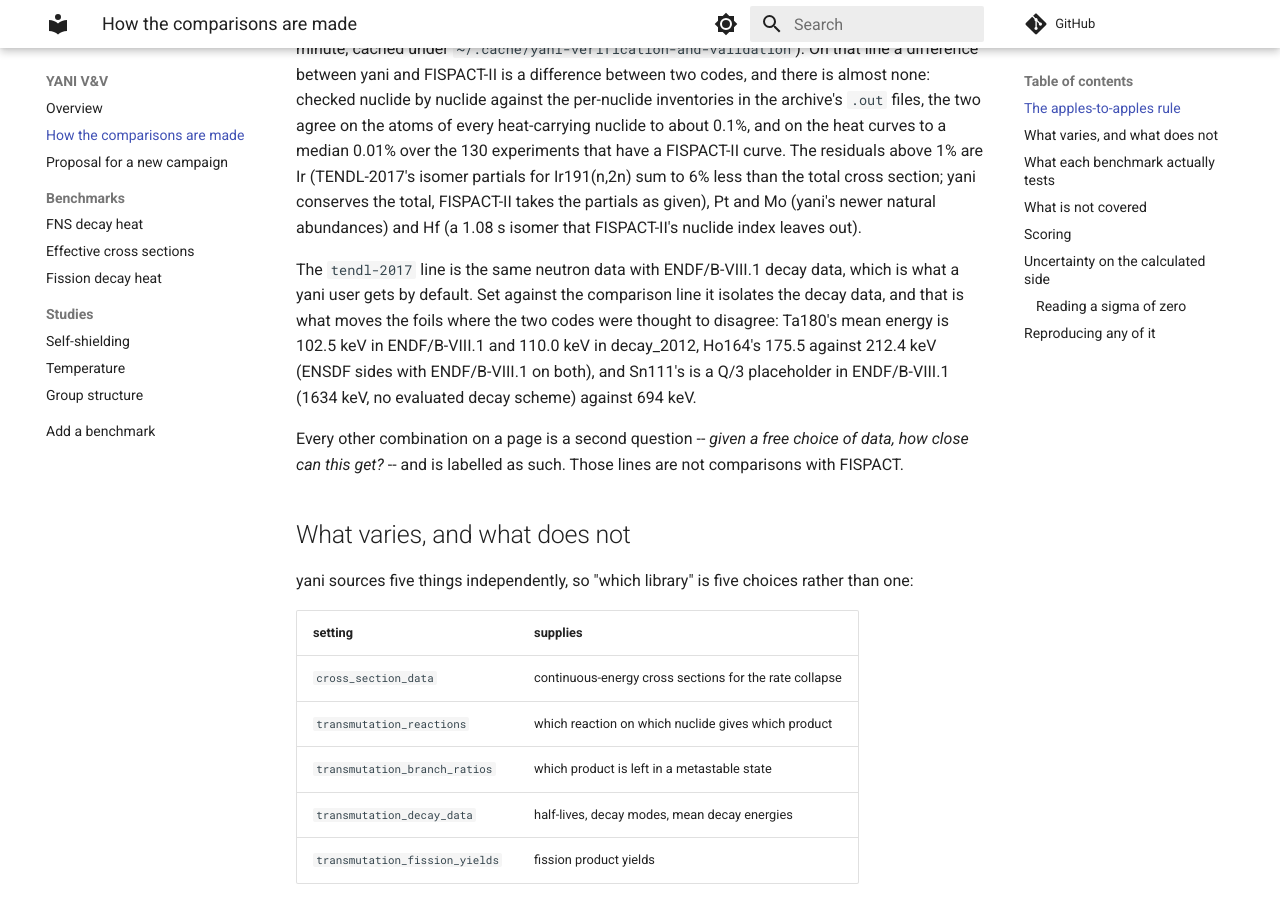
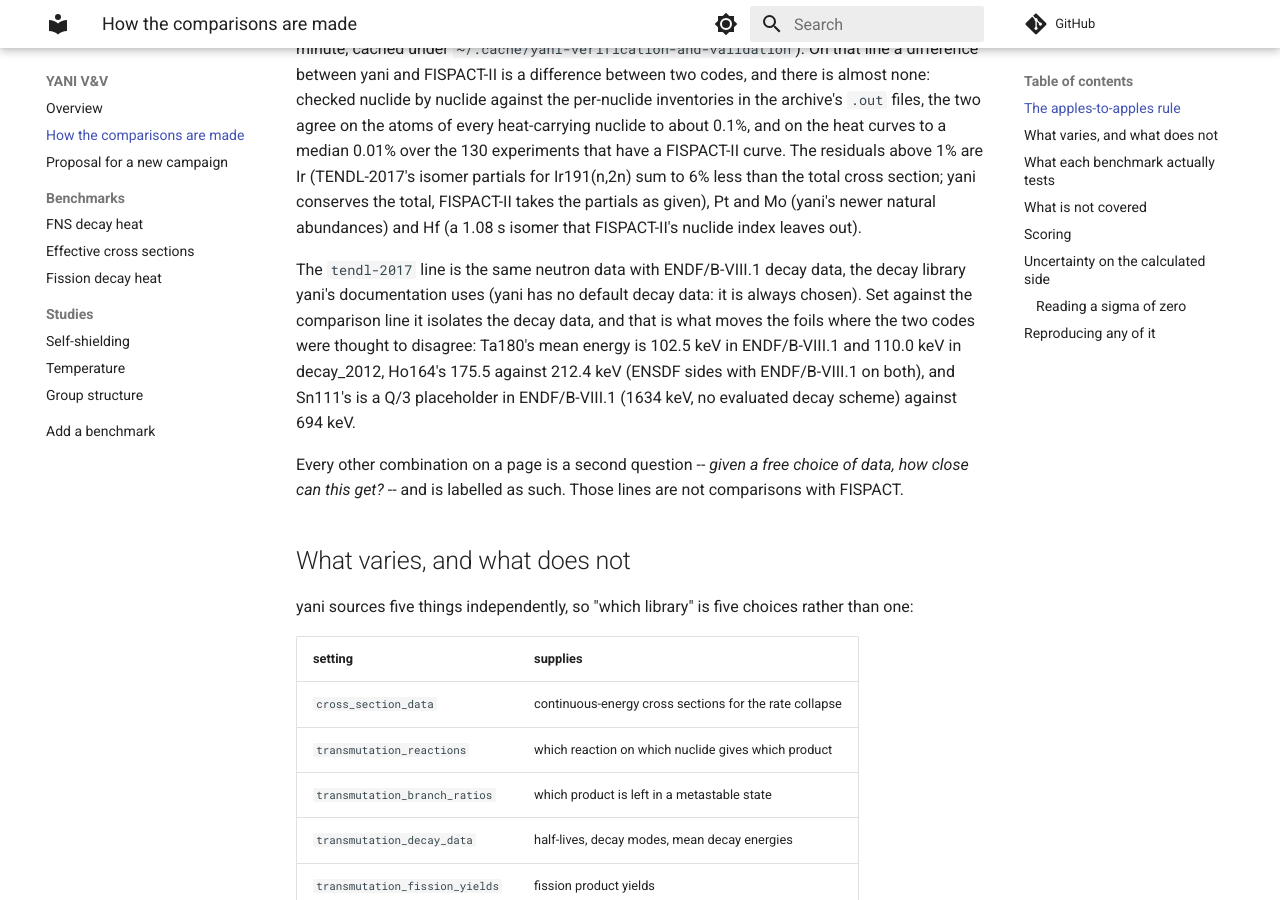
Before and after one commit to fusion-neutronics/yani-verification-and-validation, an MkDocs documentation site: the page built from docs/methodology.md, in a window 1280 px wide and 900 px high, scrolled down 625 px. Built offline with MkDocs 1.6.1 and Material for MkDocs 9.7.7, drawn with Linux system fonts in a browser that asks for light colours; comment, search, counter and statistics services are not loaded.

Commit message:
Say which decay data the docs use, not which yani defaults to
yani-core 0.22.0 has no default transmutation decay data (core#442): a
calculation that reads it unset is refused. Every run here already sets all
five settings, so only the wording moves: the tendl-2017 combination's note,
the FNS page's prose and the methodology page said ENDF/B-VIII.1 is what a yani
user gets by default. The FNS page is regenerated with tools/build_site.py.

```diff
--- a/docs/methodology.md
+++ b/docs/methodology.md
@@ -33,7 +33,8 @@ takes the partials as given), Pt and Mo (yani's newer natural abundances) and
 Hf (a 1.08 s isomer that FISPACT-II's nuclide index leaves out).
 
 The `tendl-2017` line is the same neutron data with ENDF/B-VIII.1 decay data,
-which is what a yani user gets by default. Set against the comparison line it
+the decay library yani's documentation uses (yani has no default decay data:
+it is always chosen). Set against the comparison line it
 isolates the decay data, and that is what moves the foils where the two codes
 were thought to disagree: Ta180's mean energy is 102.5 keV in ENDF/B-VIII.1 and
 110.0 keV in decay_2012, Ho164's 175.5 against 212.4 keV (ENSDF sides with
```
Also changed, not shown: docs/benchmarks/fns-decay-heat.md (+2 -2 lines), 2 other files.
